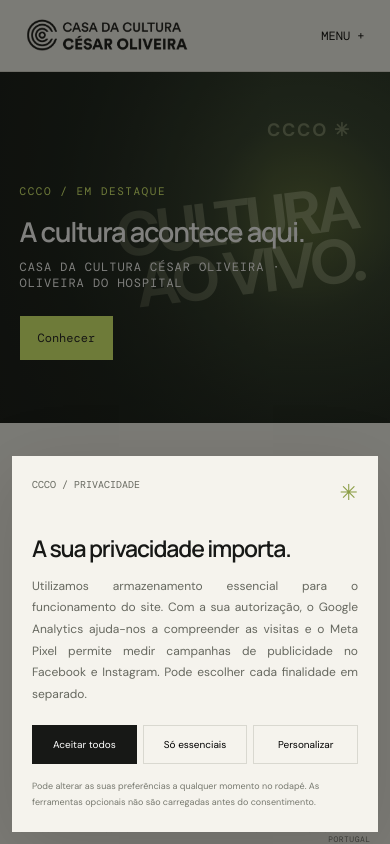
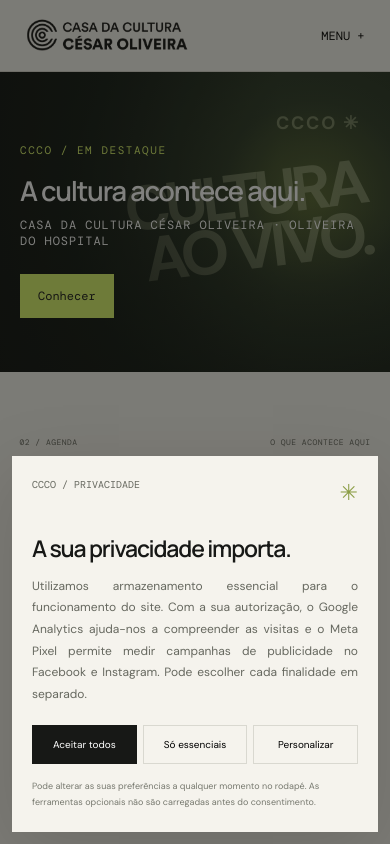
Before and after one commit to casadaculturacesaroliveira/CCCO, a Next.js app: page / in a window 390 px wide. Shown: the top 844 px of the page. Built offline with nearby package versions, Linux system fonts and the light colour scheme; no server answers; the database is empty.

Commit message:
Adaptar imagens do banner a todos os ecrãs sem cortes

```diff
--- a/app/globals.css
+++ b/app/globals.css
@@ -120,7 +120,7 @@ p { text-align: justify; text-justify: inter-word; }
 /* Carrossel de destaques no topo da página */
 .ccco-banner{position:relative;height:clamp(340px,43vw,570px);overflow:hidden;background:#1b211b;color:#fff;isolation:isolate}
 .ccco-banner-image,.ccco-banner-shade{position:absolute;inset:0}
-.ccco-banner-image img{width:100%;height:100%;display:block;object-fit:cover;object-position:center;animation:ccco-banner-enter .5s ease both}
+.ccco-banner-image img{width:100%;height:100%;display:block;object-fit:contain;object-position:center;animation:ccco-banner-enter .5s ease both}
 .ccco-banner-shade{background:linear-gradient(90deg,rgba(8,12,9,.82),rgba(8,12,9,.25) 70%),linear-gradient(0deg,rgba(8,12,9,.4),transparent 55%)}
 .ccco-banner-content{position:absolute;left:8.5%;bottom:12%;max-width:min(650px,72%);z-index:1}
 .ccco-banner-eyebrow{font:11px var(--mono);letter-spacing:.14em;color:var(--acid)}
@@ -139,11 +139,11 @@ p { text-align: justify; text-justify: inter-word; }
 .ccco-banner-art strong{font-size:clamp(65px,11vw,170px);line-height:.83;letter-spacing:-.09em;text-align:right;transform:rotate(-7deg)}
 @media(max-width:640px){.ccco-banner-art{padding:8%;opacity:.5}.ccco-banner-art strong{font-size:clamp(60px,16vw,100px)}}
 
-/* Banner responsivo: mesma composição sobreposta do computador em todos os ecrãs. */
+/* Banner responsivo: imagens inteiras sem recorte, centradas em qualquer dimensão de ecrã. */
 @media (max-width:900px){
   .ccco-banner{position:relative;display:block;height:clamp(340px,43vw,570px);overflow:hidden}
   .ccco-banner-image{position:absolute;inset:0;width:100%;height:100%;display:block}
-  .ccco-banner-image img{width:100%;height:100%;object-fit:cover;object-position:center}
+  .ccco-banner-image img{width:100%;height:100%;object-fit:contain;object-position:center}
   .ccco-banner-shade{display:block}
   .ccco-banner-content{position:absolute;left:8.5%;bottom:12%;width:auto;max-width:min(650px,72%);padding:0;background:transparent}
   .ccco-banner-content h2{font-size:clamp(30px,5vw,60px);margin:18px 0 12px}
@@ -152,7 +152,7 @@ p { text-align: justify; text-justify: inter-word; }
   .ccco-banner-fallback{height:100%}
 }
 @media (max-width:640px){
-  .ccco-banner{height:clamp(340px,90vw,480px)}
+  .ccco-banner{height:auto;aspect-ratio:4/3;min-height:300px;max-height:480px}
   .ccco-banner-content{left:5%;bottom:18%;max-width:85%}
   .ccco-banner-content h2{font-size:clamp(27px,7vw,42px);overflow-wrap:anywhere}
   .ccco-banner-controls{right:5%;bottom:4%}
```
